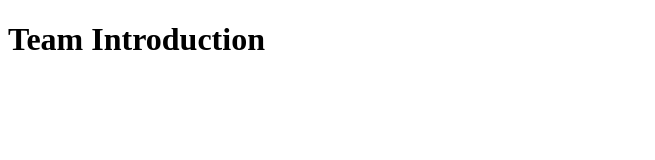
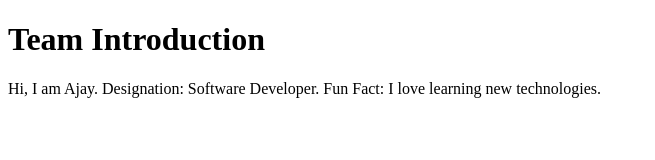
Before and after one commit to 1000ajay/team-intro, a plain HTML site: page index.html in a window 1280 px wide. Shown: the whole page, without its empty margins (0-655 px from the left). Drawn offline with Linux system fonts and the light colour scheme.

Commit message:
Added mu introduction

```diff
--- a/index.html
+++ b/index.html
@@ -5,5 +5,10 @@
 </head>
 <body>
     <h1>Team Introduction</h1>
+     <p>
+        Hi, I am Ajay.
+        Designation: Software Developer.
+        Fun Fact: I love learning new technologies.
+    </p>
 </body>
 </html>
```
